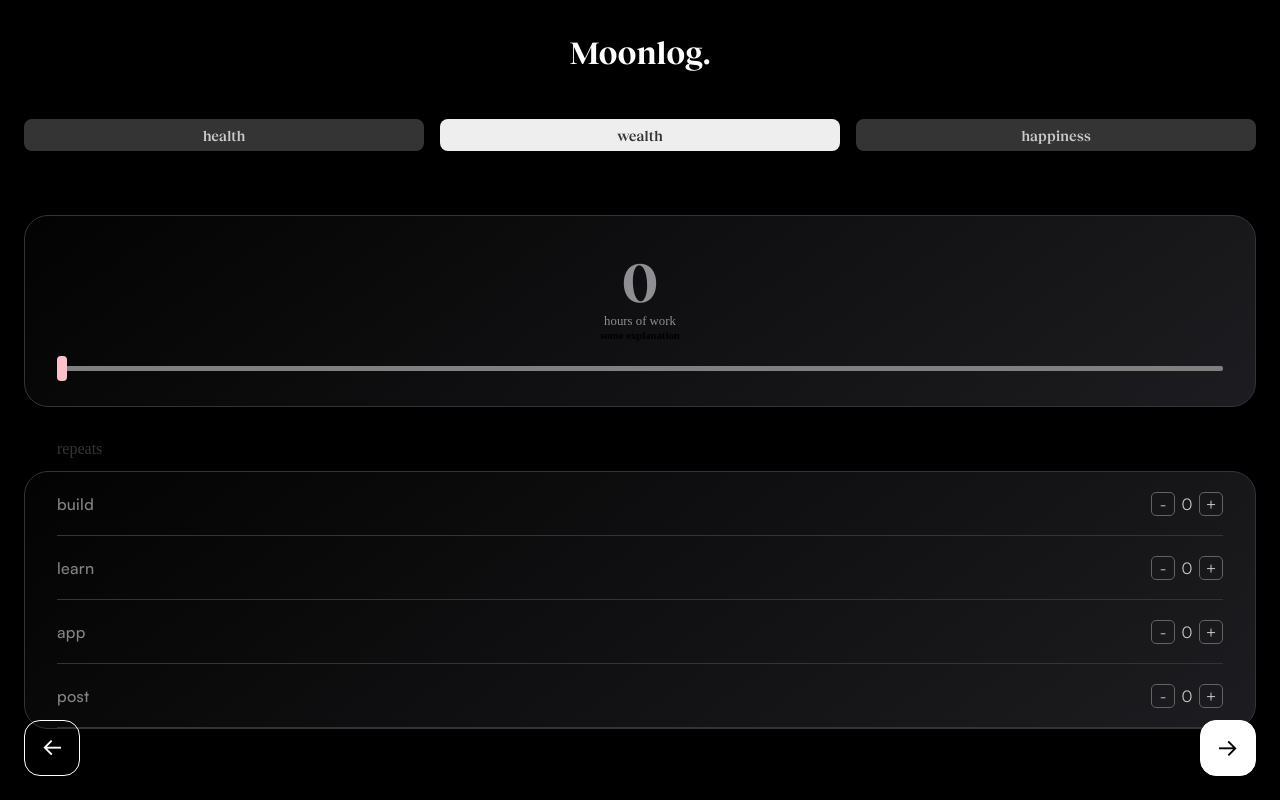
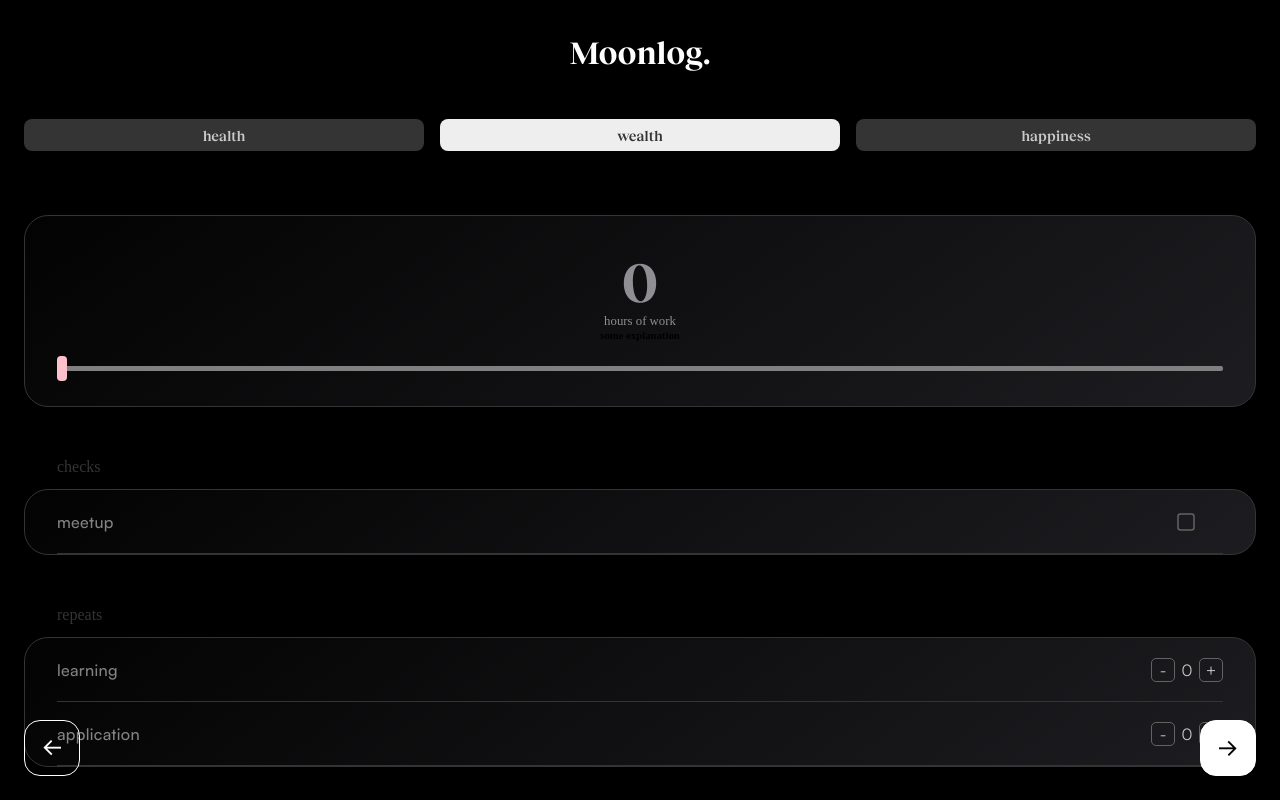
Before and after one commit to JaceksFridge/moonlog, a React (Create React App) app in the folder client/: page /forms in a window 1280 px wide. Both pictures are taken after a click on the button 1228 px from the left and 748 px from the top of the page. Built offline with nearby package versions, Linux system fonts and the light colour scheme.

Commit message:
dynamically inserting wealth form

```diff
--- a/client/src/blocks/HealthForm.js
+++ b/client/src/blocks/HealthForm.js
@@ -1,7 +1,6 @@
 
 
 import React from 'react'
-// import { healthChecks, healthRepeats } from './constants'
 import { settings } from './constants'
 import { useLocalStorage } from './useLocalStorage'
 import { motion } from 'framer-motion'
@@ -14,13 +13,18 @@ const HealthForm = () => {
 
   const [healthScores, setHealthScores] = useLocalStorage('health', {})
 
+  const sliderChange = (sliderValue) => {
+    setHealthScores(
+      ...healthScores,
+      ...sliderValue
+    )
+  }
   const checksChange = (checkValues) => {
     setHealthScores({
       ...healthScores,
       ...checkValues
     })
   }
-
   const countersChange = (counterValues) => {
     setHealthScores({
       ...healthScores,
@@ -28,12 +32,6 @@ const HealthForm = () => {
     })
   }
 
-  const sliderChange = (sliderValue) => {
-    setHealthScores(
-      ...healthScores,
-      ...sliderValue
-    )
-  }
 
 
   const pageVariants = {
--- a/client/src/blocks/WealthForm.js
+++ b/client/src/blocks/WealthForm.js
@@ -1,10 +1,15 @@
+
+
 import React from 'react'
+import { settings } from './constants'
 import { useLocalStorage } from './useLocalStorage'
+import { motion } from 'framer-motion'
 
-import { wealthSlider, wealthRepeats } from './constants'
 
+import FormSlider from './FormSlider'
+import FormChecks from './FormChecks'
 import FormCounters from './FormCounters'
-import FormSlider from './FormSlider'
+
 
 
 
@@ -18,7 +23,12 @@ const WealthForm = () => {
       ...sliderValues
     })
   }
-
+  const checksChange = (checkValues) => {
+    setWealthScores({
+      ...wealthScores,
+      ...checkValues
+    })
+  }
   const countersChange = (counterValues) => {
     setWealthScores({
       ...wealthScores,
@@ -26,21 +36,53 @@ const WealthForm = () => {
     })
   }
 
+  const pageVariants = {
+    hidden: {
+
+    },
+    visible: {
+      transition: {
+        delayChildren: 0.3,
+        staggerChildren: 0.7
+      }
+    }
+  }
 
   return (
-    <div className="wealthForm">
+    <motion.div className="wealthForm"
+      variants={pageVariants}
+      initial='hidden'
+      animate='visible'
+    >
+      { Object.keys(settings.wealth.slider).length !== 0 && (
+        <motion.div>
           <FormSlider
-        sliderChange={sliderChange}
-        form={wealthSlider}
+            checksChange={sliderChange}
+            form={settings.wealth.slider}
             stk="wealthSlider"
           />
+        </motion.div>
+      )},
+      { Object.keys(settings.wealth.checkers).length !== 0 && (
+        <motion.div>
+          <FormChecks
+            checksChange={checksChange}
+            form={settings.wealth.checkers}
+            stk="wealthChecks"
+          />
+        </motion.div>
+      )},
+      { Object.keys(settings.wealth.counters).length !== 0 && (
+        <motion.div>
           <FormCounters
             countersChange={countersChange}
-        form={wealthRepeats}
+            form={settings.wealth.counters}
             stk="wealthCounters"
           />
+        </motion.div>
+      )}
       <h2 className="invisible">{JSON.stringify(wealthScores)}</h2>
-    </div>
+    </motion.div>
   )
 }
 
```
Lines whose indentation alone changed are shown as unchanged.
